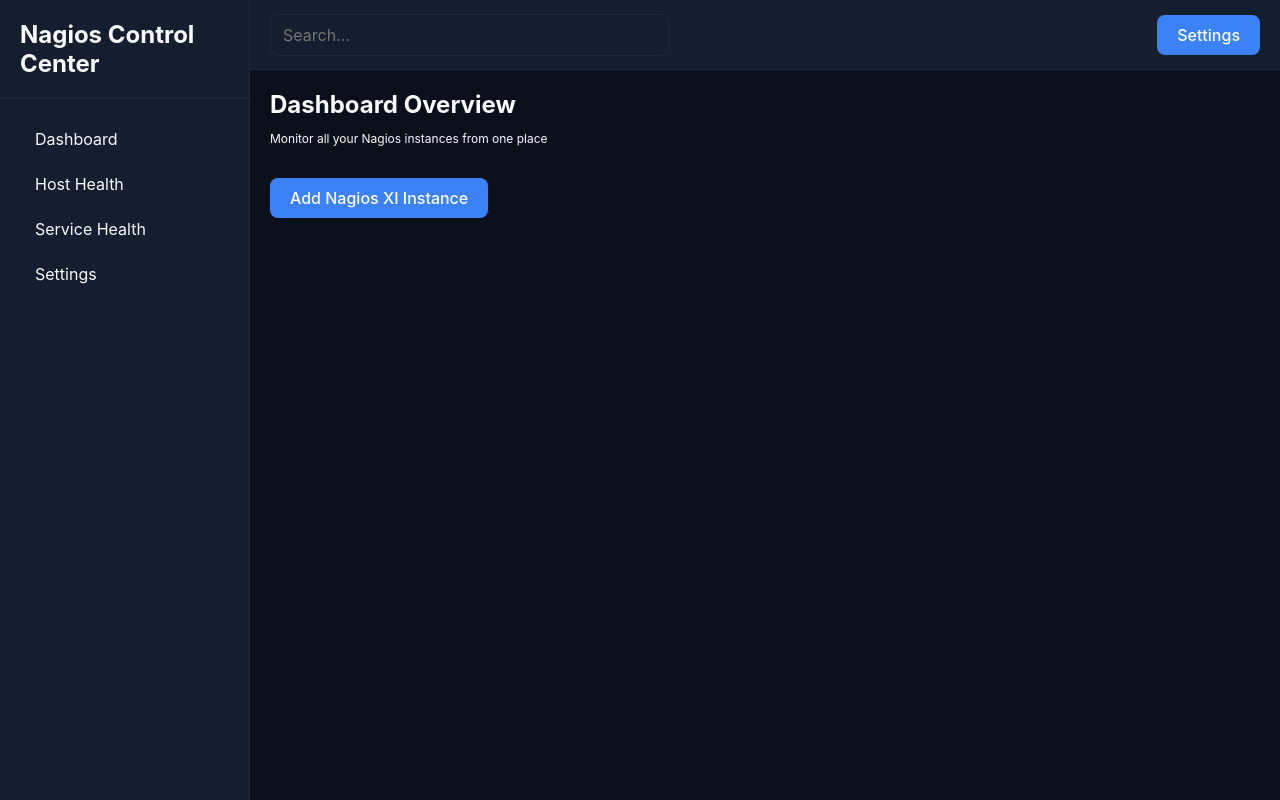
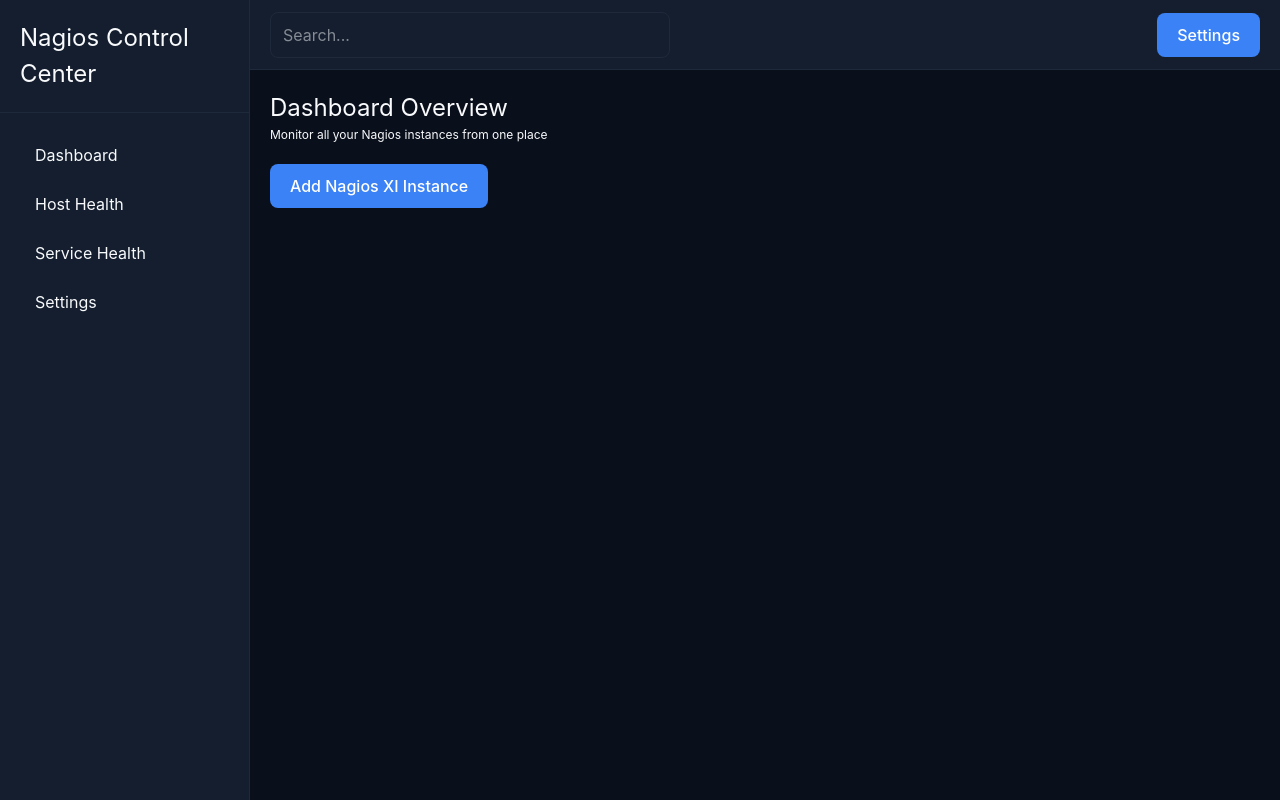
Before and after one commit to Benrowan910/nagios-control-center, a React (Vite) app: page / in a window 1280 px wide. Shown: the top 800 px of the page. Built offline with nearby package versions, Linux system fonts and the light colour scheme.

Commit message:
tailwind working

```diff
--- a/package.json
+++ b/package.json
@@ -13,7 +13,6 @@
     "@capacitor/android": "^7.4.3",
     "@capacitor/cli": "^7.4.3",
     "@capacitor/core": "^7.4.3",
-    "@tailwindcss/postcss": "^4.1.13",
     "@tailwindcss/vite": "^4.1.13",
     "idb": "^8.0.3",
     "react": "^19.1.1",
@@ -24,6 +23,7 @@
   },
   "devDependencies": {
     "@eslint/js": "^9.33.0",
+    "@tailwindcss/postcss": "^4.1.13",
     "@types/react": "^19.1.10",
     "@types/react-dom": "^19.1.7",
     "@vitejs/plugin-react": "^5.0.0",
--- /dev/null
+++ b/postcss.config.js
@@ -0,0 +1,6 @@
+import tailwind from "@tailwindcss/postcss";
+import autoprefixer from "autoprefixer";
+
+export default {
+  plugins: [tailwind(), autoprefixer()],
+};
--- a/src/index.css
+++ b/src/index.css
@@ -1,3 +1,6 @@
+@import "tailwindcss";
+
+
 /* === Theme Variables === */
 :root {
   --color-primary: 59, 130, 246;
```
Also changed, not shown: 1 other file (tests, documents, lock files or other folders).
